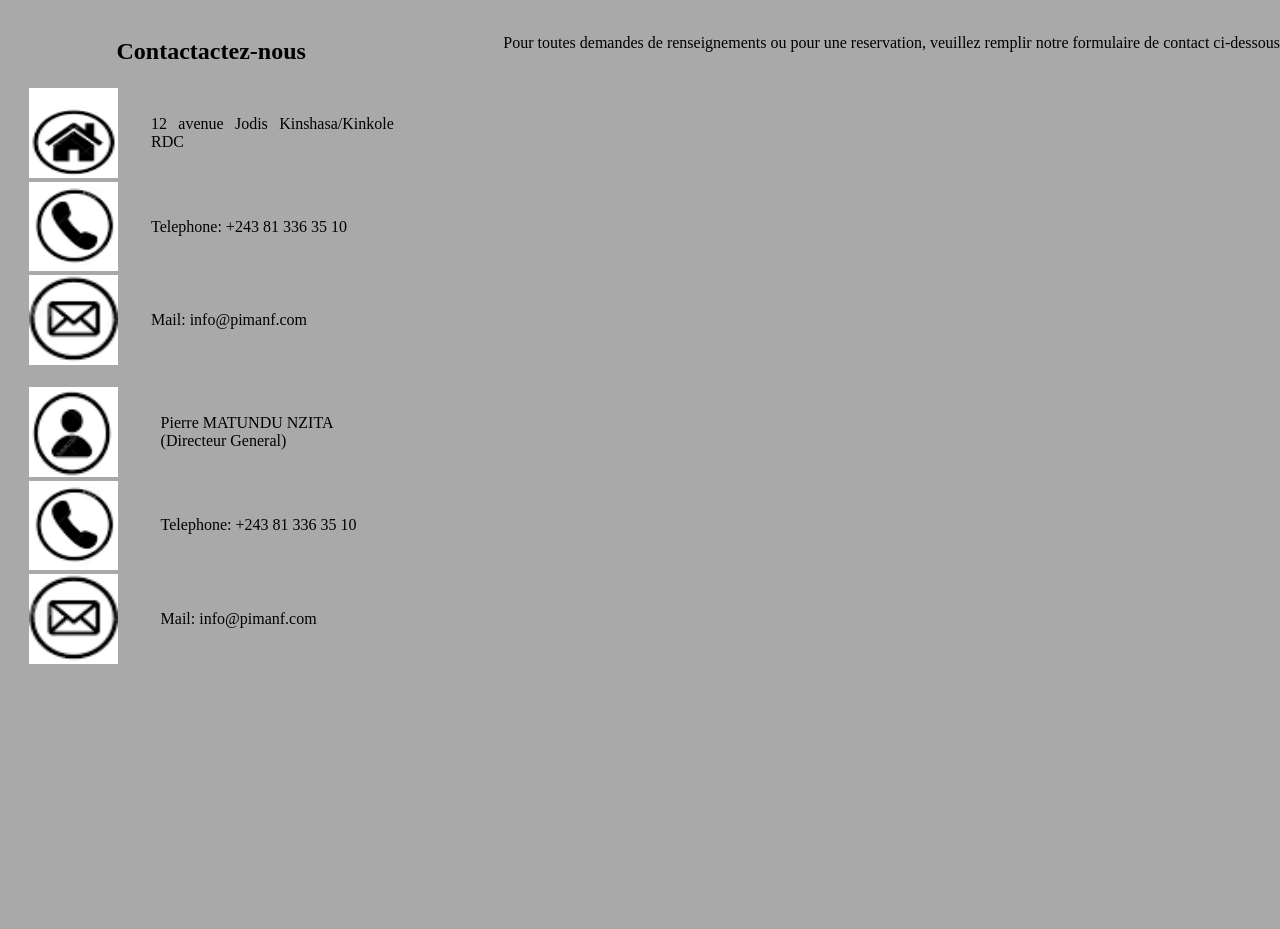
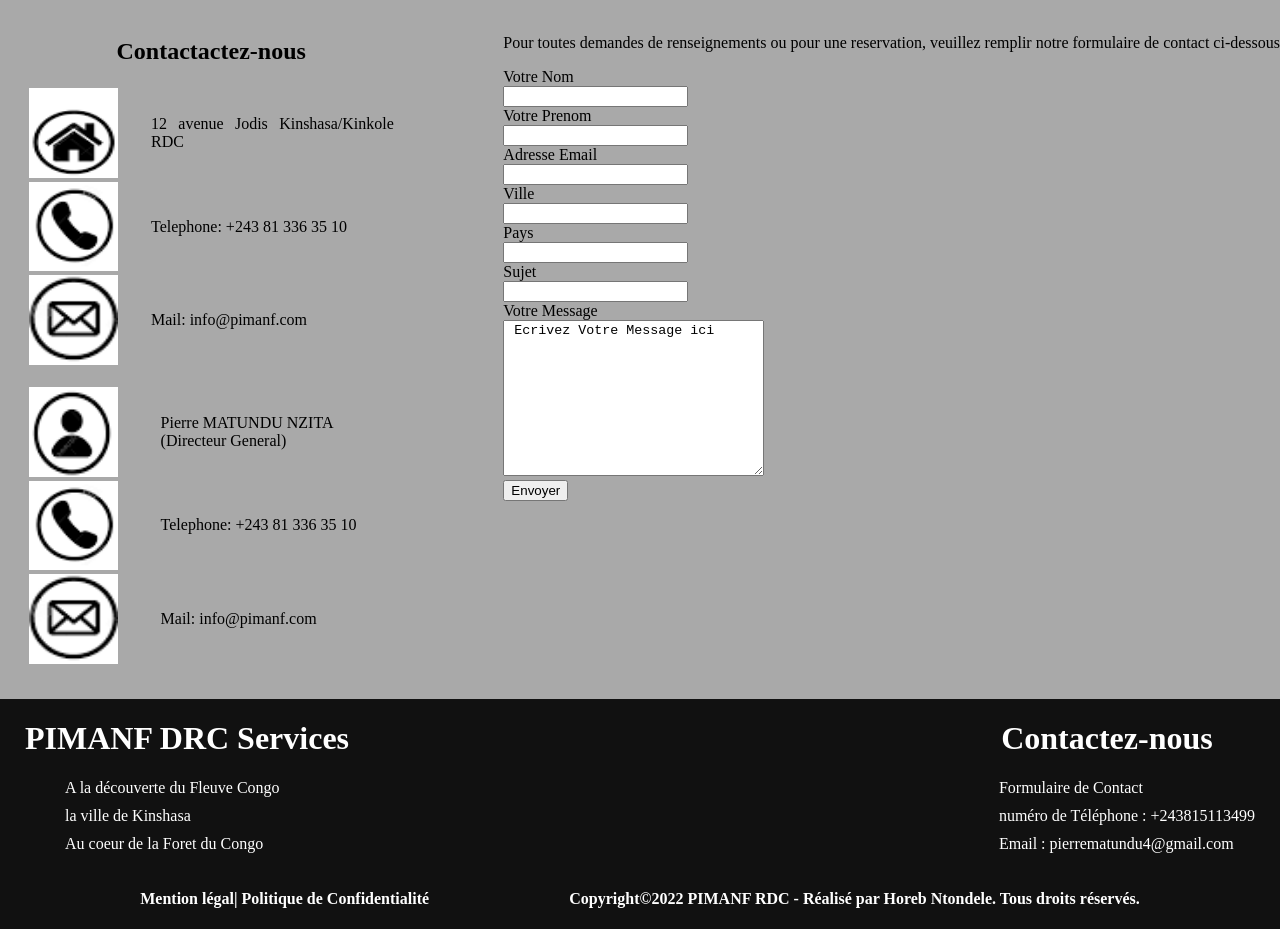
Before and after one commit to horebntondele/PIMANF-Tours-, a plain HTML site: page Contact.html in a window 1280 px wide. Shown: the part 955-1884 px from the top of the page. Before the commit the page ends 1654 px from the top, so only its background shows below. Drawn offline with Linux system fonts and the light colour scheme.

Commit message:
Ajout du formulaire de Contact et bas de Page

```diff
--- a/Contact.html
+++ b/Contact.html
@@ -77,9 +77,51 @@
                     <p>
                         Pour toutes demandes de renseignements ou pour une reservation, veuillez remplir notre formulaire de contact ci-dessous
                     </p>
+                    <form action="#">
+                        <label for="Nom"> Votre Nom</label> <br>
+                        <input type="text" name="Nom"><br>
+                        <label for="Prenom"> Votre Prenom</label> <br>
+                        <input type="text" name="Prenom"> <br>
+                        <label for="Email"> Adresse Email</label> <br>
+                        <input type="email" name="Email"> <br>
+                        <label for="Ville"> Ville </label><br>
+                        <input type="text" name="Ville"> <br>
+                        <label for="Pays">Pays </label> <br>
+                        <input type="text" name="Pays"> <br>
+                        <label for="Sujet"> Sujet</label> <br>
+                        <input type="text" name="Sujet"><br>
+                        <label for="Message">Votre Message </label> <br>
+                        <textarea name="Message"  cols="30" rows="10"> Ecrivez Votre Message ici</textarea> <br>
+                        <input type="button" value="Envoyer">
+                    </form>
 
                 </div>
             </div>
+            <footer>
+                <div class="haut">
+                    <div class="block">
+                       <h1>PIMANF DRC Services</h1>
+                        <ul>
+                            <li> <a class="sousblock1" href="#!"> A la découverte du Fleuve Congo </a>  </li>
+                            <li> <a class="sousblock1" href="#!"> la ville de Kinshasa </a>  </li>
+                            <li> <a class="sousblock1" href="#!"> Au coeur de la Foret du Congo </a>  </li>
+                        </ul>
+                    </div>
+                    <div class="block">
+                        <h1>Contactez-nous</h1>
+                        <ul>
+                            <li> <a class="sousblock2" href="Contact.html"> Formulaire de Contact </a>  </li>
+                            <li> <a class="sousblock2"> numéro de Téléphone : +243815113499 </a>  </li>
+                            <li> <a class="sousblock2">Email : pierrematundu4@gmail.com </a>  </li>
+                        </ul>
+                    </div>
+                </div>
+                <div class="bas">
+                    <h4>Mention légal| Politique de Confidentialité </h4>
+                    <h4>Copyright©2022 PIMANF RDC - Réalisé par Horeb Ntondele. Tous droits réservés.  </h4>
+                </div>
+
+            </footer>
             <script src="Js/Script.js"> </script>
     </body>
 </html>
```
